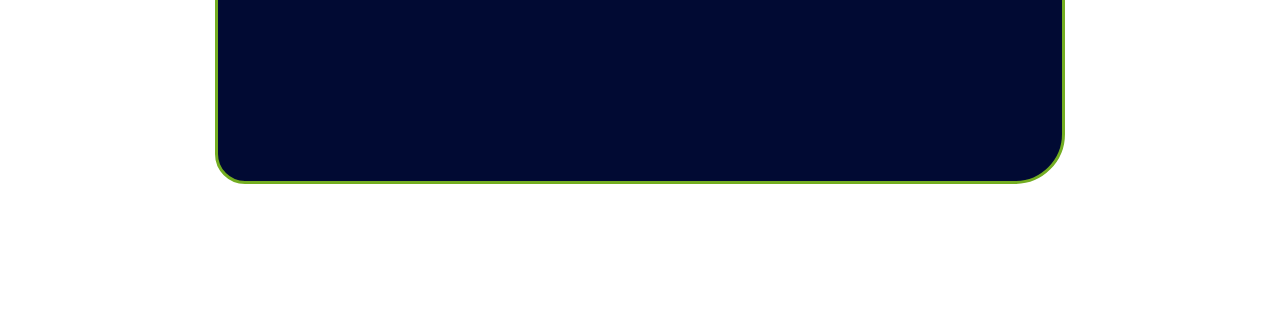
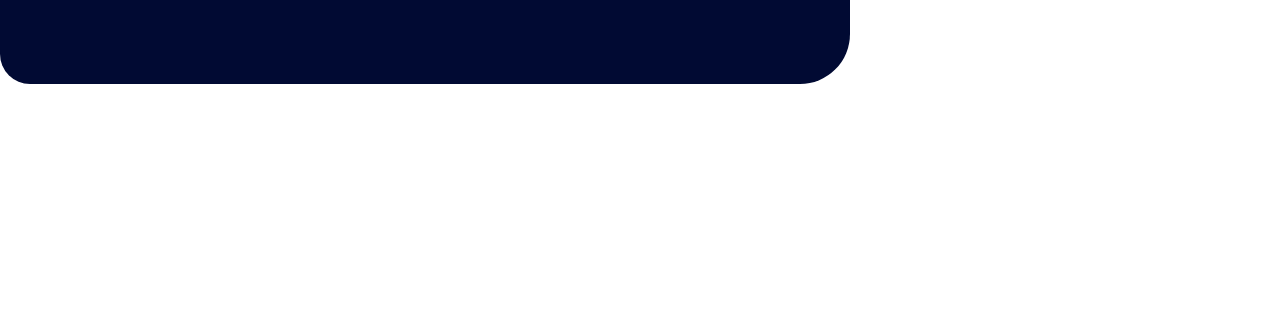
Before and after one commit to lgonve/logo-t-wall, a plain HTML site: page index.html in a window 1280 px wide. Shown: the part 466-800 px from the top of the page. Drawn offline with nearby package versions, Linux system fonts and the light colour scheme; a web font is replaced by a local one.

Commit message:
Update styles.css

```diff
--- a/styles.css
+++ b/styles.css
@@ -1,7 +1,6 @@
 .shadow-item {
-    margin: auto;
-    width: 60%;
-    border: 3px solid #73AD21;
+    display: grid;
+    place-items: center;
     height: 550px;
     width: 850px;
     background: rgb(1, 10, 51);
@@ -19,7 +18,7 @@
     padding-top: 20px;
     padding-left: 10px;
     padding-right: 10px;
-    margin-top: 100px;
+
 }
 
 .sub-logo{
```
